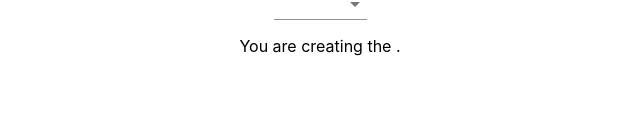
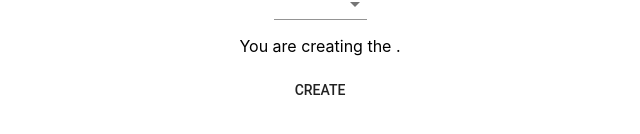
Before and after one commit to DnlBell/rebel-singularity, a React (Create React App) app: page /create in a window 1280 px wide. Shown: the part 192-326 px from the top of the page, without its empty margins (320-960 px from the left). Built offline with nearby package versions, Linux system fonts and the light colour scheme.

Commit message:
added use for create character button

```diff
--- a/src/view/CreateCharacter.js
+++ b/src/view/CreateCharacter.js
@@ -40,6 +40,7 @@ class CreateCharacter extends Component {
                 <option value="Initiate">Initiate</option>
             </Select>
             <p>You are creating {this.state.name} the {this.state.class}.</p>
+            <Button>Create</Button>
         </GameFrame>
 
     );
```
